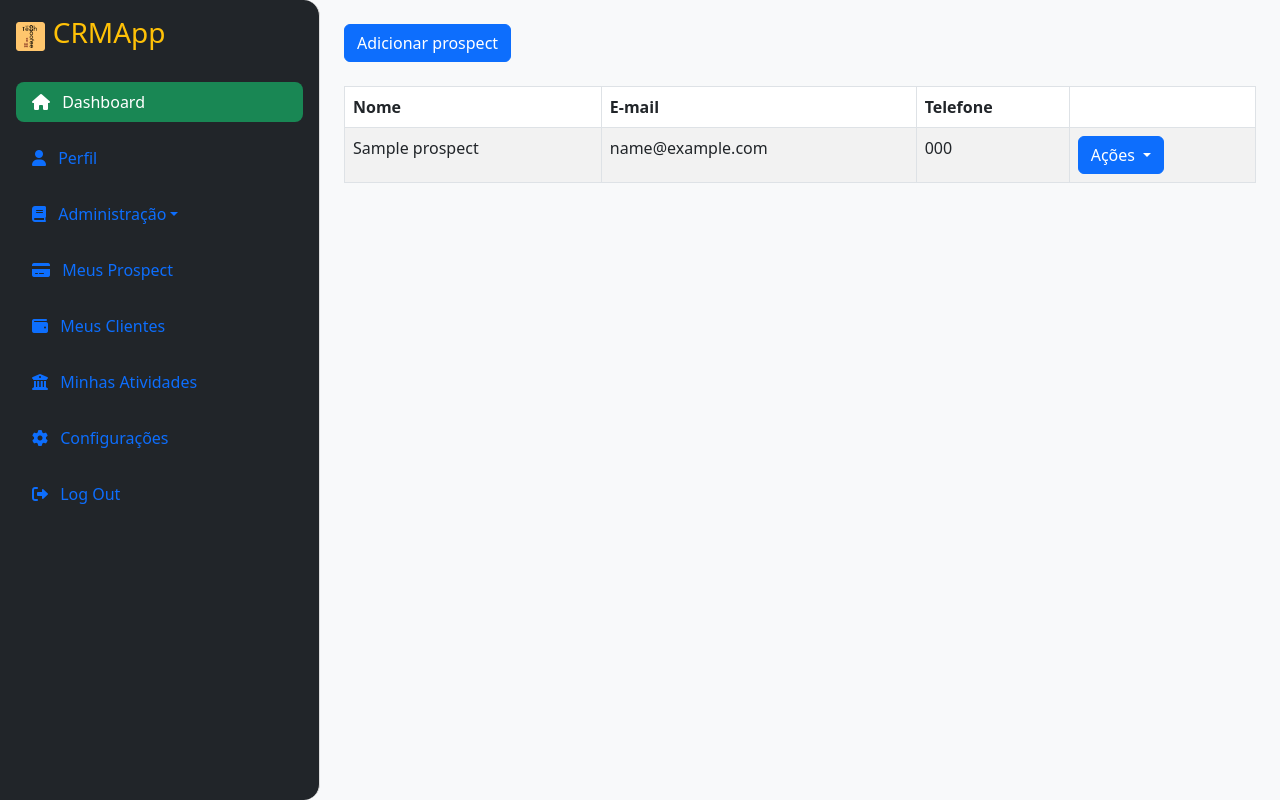
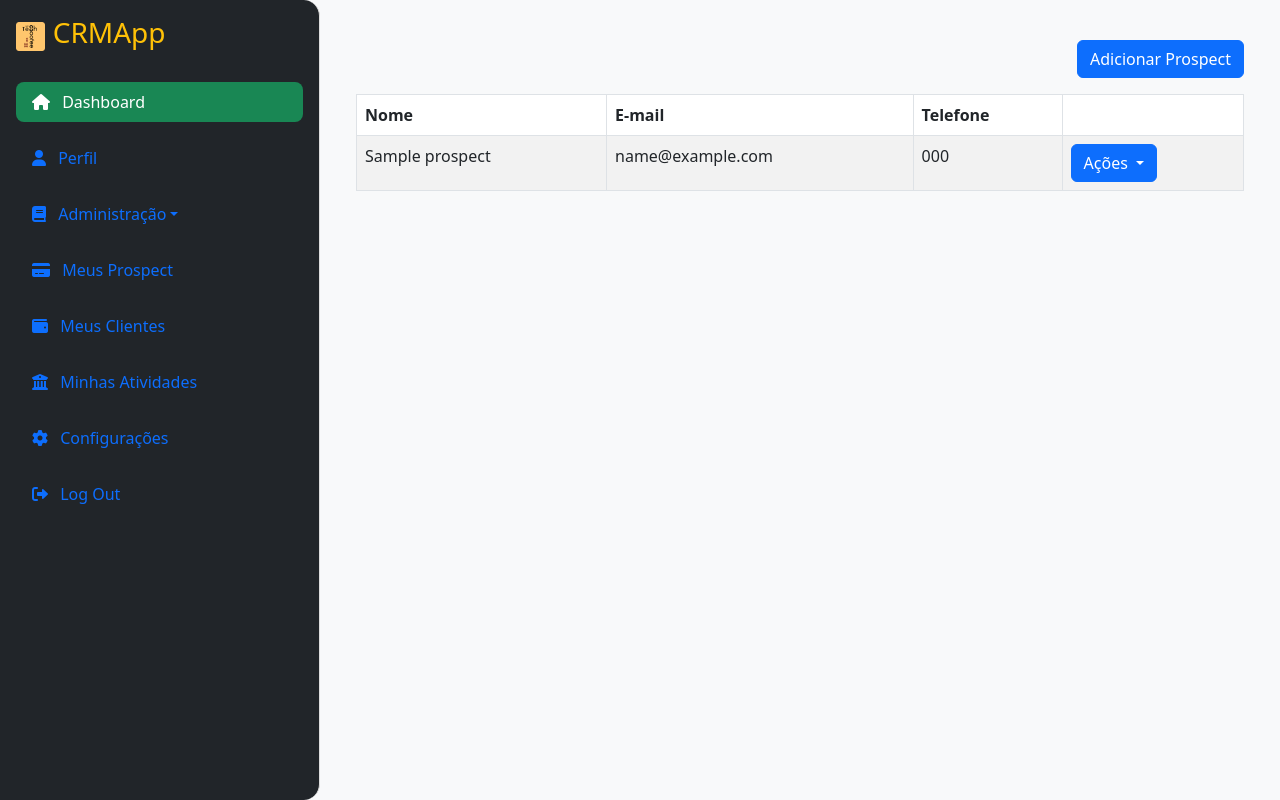
Before and after one commit to Matlima/crm_ultimate, a Flask app: page /prospects in a window 1280 px wide. Run offline with Flask 3, Linux system fonts and the light colour scheme; the visitor is signed in with stand-in values (Sample User, id 1); tables that the repository leaves empty hold one stand-in row (values such as "Sample post"); some libraries are stand-ins or nearby versions.

Commit message:
Ajustando tabelas e botoes de clientes e prospects

```diff
--- a/templates/customers/customers.html
+++ b/templates/customers/customers.html
@@ -39,4 +39,5 @@
          {% endfor %}
       </tbody>
    </table>
+</div>
 {% endblock %}
--- a/templates/prospects/prospects.html
+++ b/templates/prospects/prospects.html
@@ -1,7 +1,10 @@
 {% extends "shared/template.html" %}
 {% block conteudo %}
-<div class="d-flex justify-content-between align-items-center mb-4">
-   <a class="btn btn-primary" href="{{ url_for('new_prospect') }}">Adicionar prospect</a>
+<div class="container">
+   <div class="row my-3">
+      <div class="col text-end">
+         <a class="btn btn-primary color-alcance" href="{{ url_for('new_prospect') }}">Adicionar Prospect</a>
+      </div>
    </div>
    <table class="table table-striped table-responsive table-bordered">
       <thead class="thead-default">
@@ -28,7 +31,6 @@
                      <li><a class="dropdown-item" href="{{ url_for('delete_prospect', id=prospect.id) }}">Excluir</a></li>
                      {% if is_admin %}
                      {% endif %}
-
                   </ul>
                </div>
             </td>
@@ -36,4 +38,5 @@
          {% endfor %}
       </tbody>
    </table>
+</div>
 {% endblock %}
```
Lines whose indentation alone changed are shown as unchanged.
